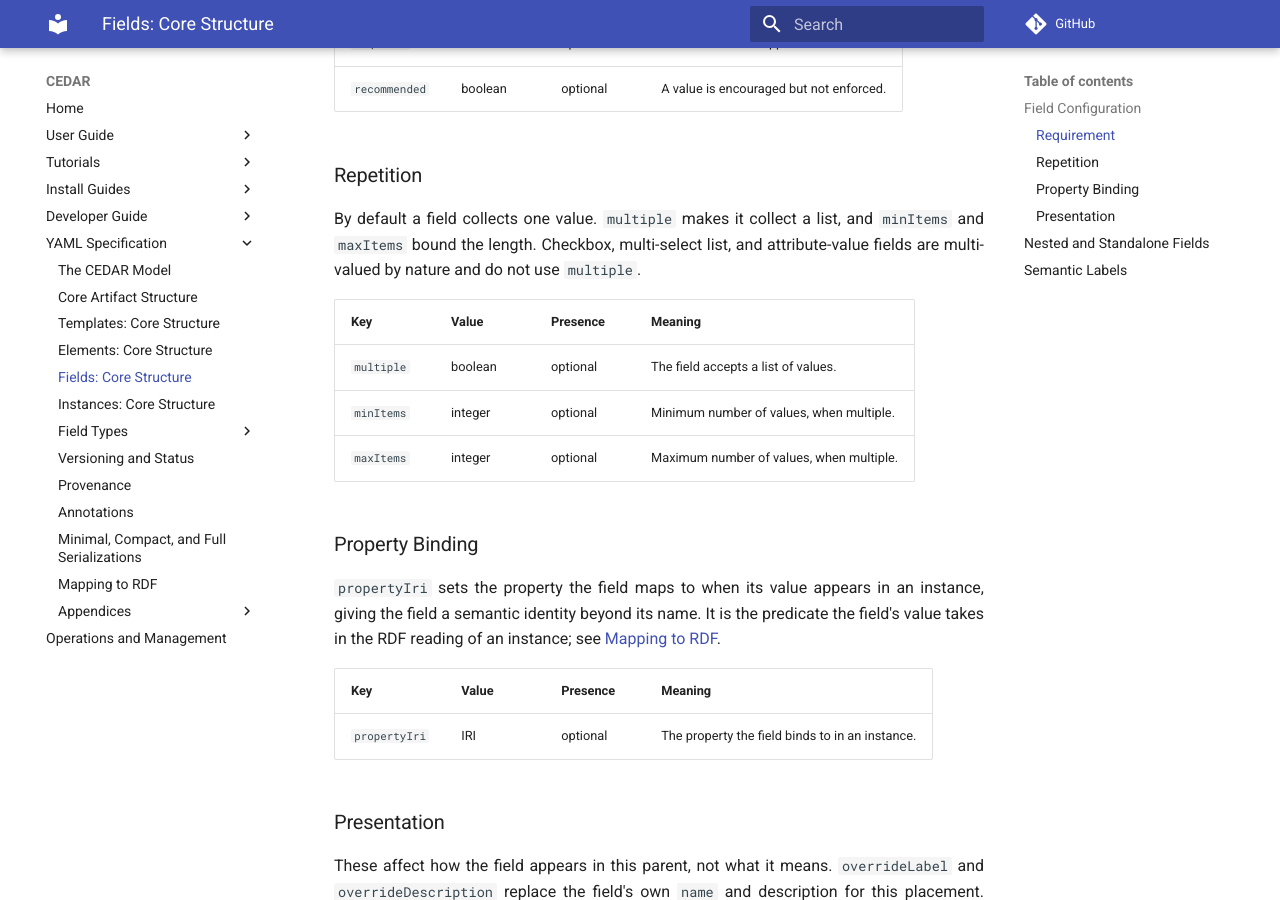
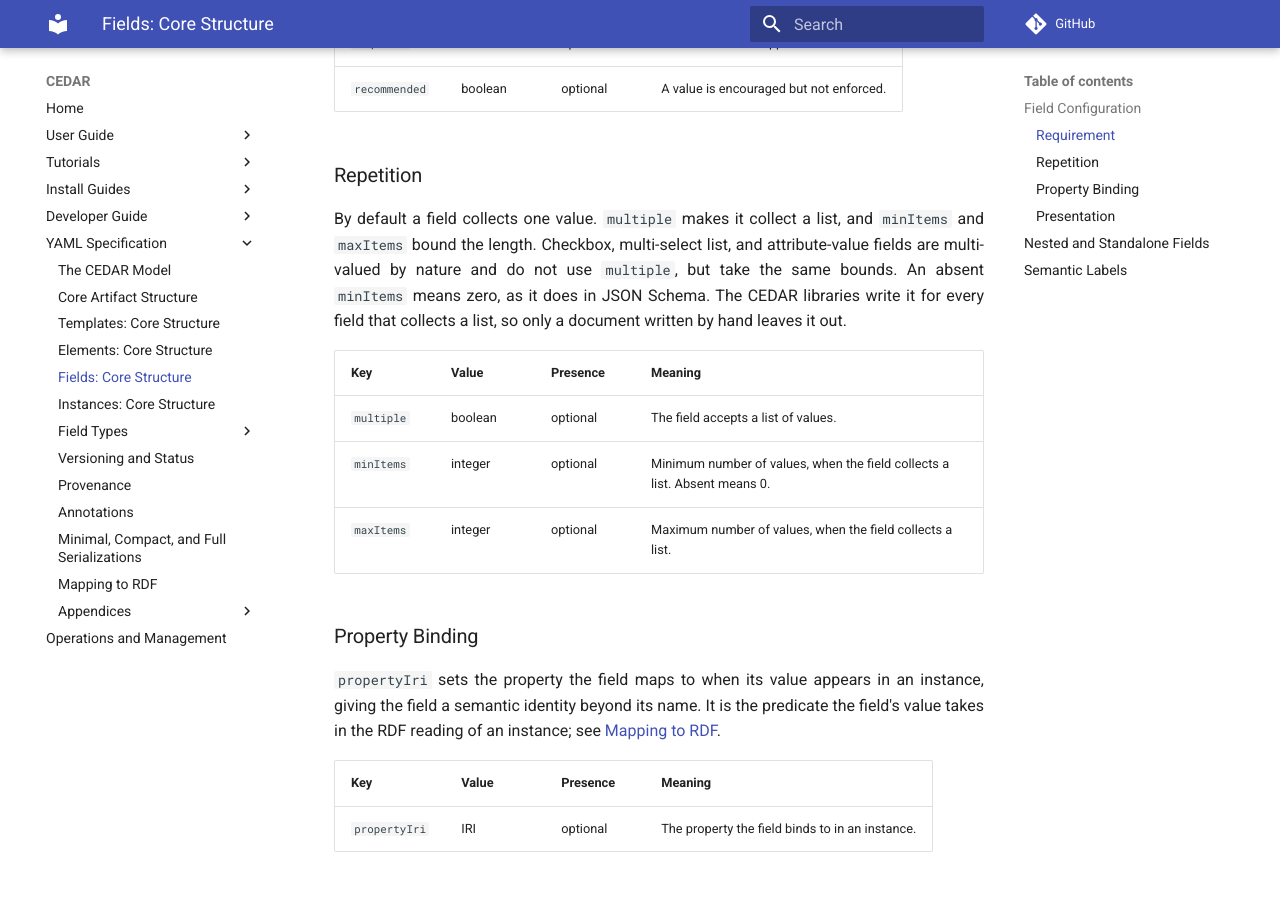
Before and after one commit to metadatacenter/cedar-mkdocs, an MkDocs documentation site: the page built from docs/yaml-spec/fields-core.md, in a window 1280 px wide and 900 px high, scrolled down 717 px. Built offline with MkDocs 1.6.1 and Material for MkDocs 9.7.7, drawn with Linux system fonts in a browser that asks for light colours; comment, search, counter and statistics services are not loaded.

Commit message:
Say what an absent minItems means in the YAML specification
Both model libraries read an absent minItems as zero, as JSON Schema does, and
write the bound of every repeated field and element. The field page also says
that checkbox, multi-select list and attribute-value fields take the same
bounds, though they carry no multiple flag.

Co-Authored-By: Claude Opus 5.5 <noreply@anthropic.com>

```diff
--- a/docs/yaml-spec/fields-core.md
+++ b/docs/yaml-spec/fields-core.md
@@ -33,13 +33,15 @@ The settings fall into a few groups.
 
 By default a field collects one value. `multiple` makes it collect a list, and `minItems`
 and `maxItems` bound the length. Checkbox, multi-select list, and attribute-value fields are
-multi-valued by nature and do not use `multiple`.
+multi-valued by nature and do not use `multiple`, but take the same bounds. An absent
+`minItems` means zero, as it does in JSON Schema. The CEDAR libraries write it for every field
+that collects a list, so only a document written by hand leaves it out.
 
 | Key | Value | Presence | Meaning |
 |-----|-------|----------|---------|
 | `multiple` | boolean | optional | The field accepts a list of values. |
-| `minItems` | integer | optional | Minimum number of values, when multiple. |
-| `maxItems` | integer | optional | Maximum number of values, when multiple. |
+| `minItems` | integer | optional | Minimum number of values, when the field collects a list. Absent means 0. |
+| `maxItems` | integer | optional | Maximum number of values, when the field collects a list. |
 
 ### Property Binding
 
```
Also changed, not shown: docs/yaml-spec/elements-core.md (+3 -2 lines).
